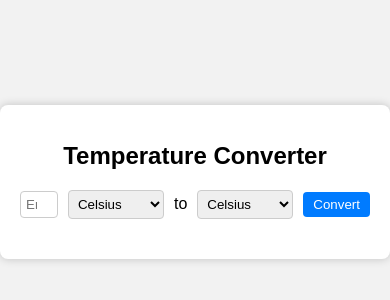
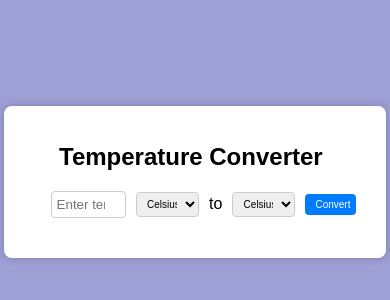
Before and after one commit to ErAkashRajpoot/-_-, a plain HTML site: page Codealfha/Task1/index.html in a window 390 px wide. Shown: the part 240-540 px from the top of the page. Drawn offline with Linux system fonts and the light colour scheme.

Commit message:
Update style.css

```diff
--- a/Codealfha/Task1/css/style.css
+++ b/Codealfha/Task1/css/style.css
@@ -1,6 +1,6 @@
 body {
     font-family: Arial, sans-serif;
-    background-color: #f2f2f2;
+    background-color: #9e9fd5;
     margin: 0;
     padding: 0;
     display: flex;
@@ -59,3 +59,34 @@ button:hover {
     margin-top: 20px;
     font-size: 18px;
 }
+
+@media screen and (max-width: 503px) {
+    .container{
+        width: 90%;
+        padding-left: 3%;
+    }
+
+    #fromScale{
+        padding-left: 2%;
+        width: 20%;
+        font-size: 10px;
+
+    }
+
+    #toScale{
+        padding-left: 2%;
+        width: 20%;
+        font-size: 10px;
+    }
+
+    #convertButton{
+        width: 16%;
+        font-size: 10px;
+        margin-right: -19%;
+    }
+
+    .converter{
+        width: 90%;
+    }
+
+}
```
